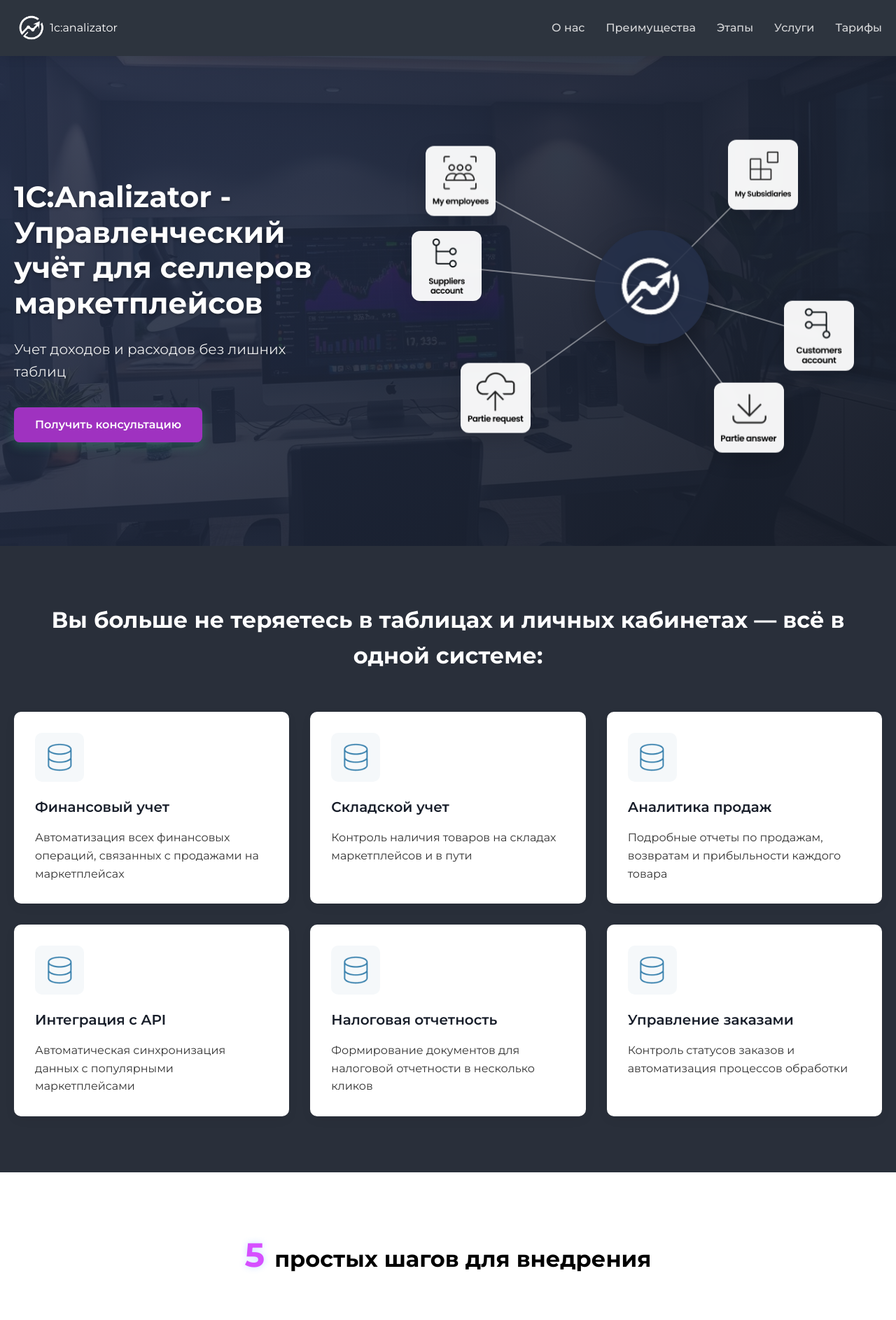
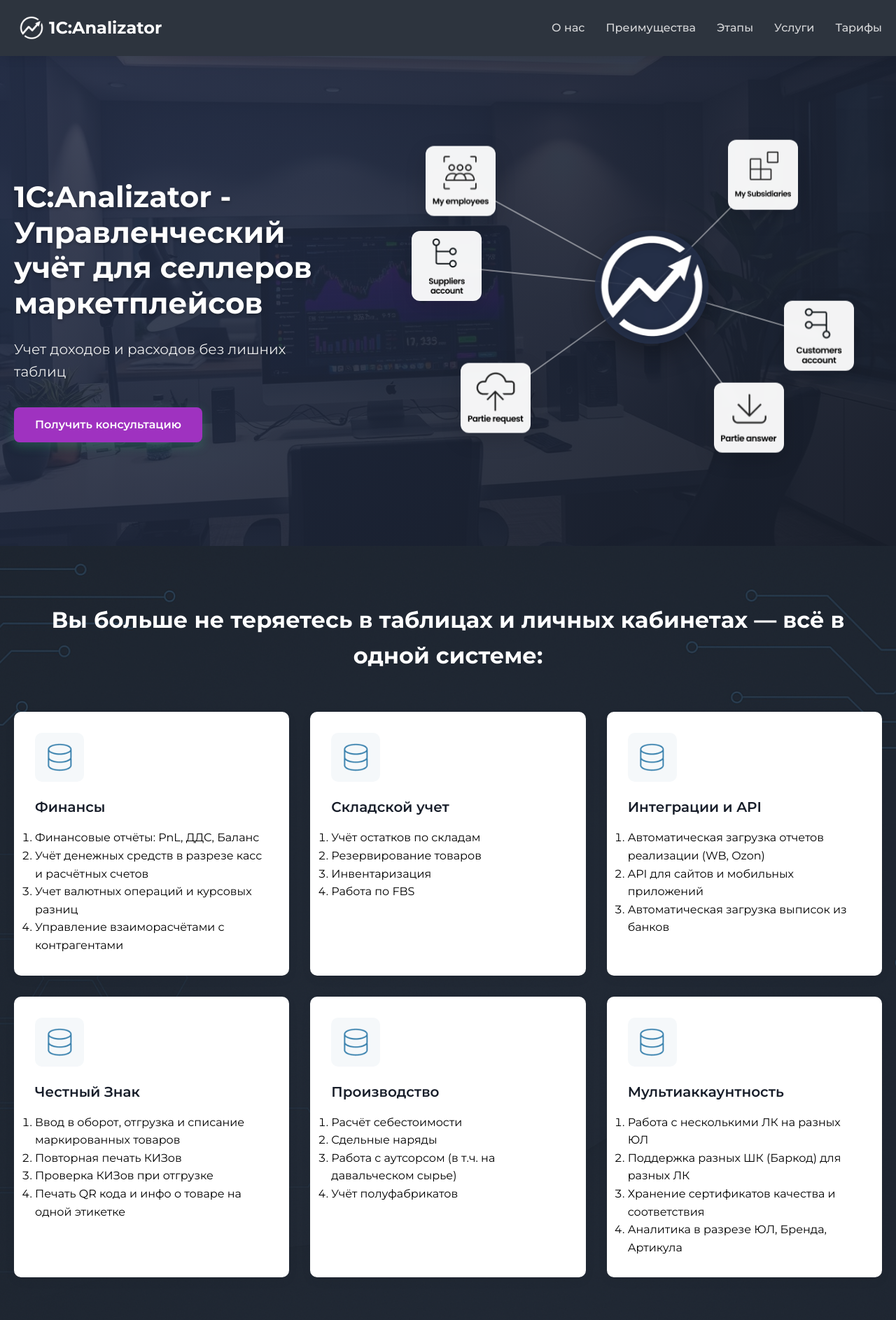
Before and after one commit to KoboSteruS/QUIBOT, a Flask app: page / in a window 1280 px wide. Shown: the top 1886 px of the page at 70% size. Run offline with Flask 2, Linux system fonts and the light colour scheme.

Commit message:
last commit

```diff
--- a/static/css/components.css
+++ b/static/css/components.css
@@ -28,12 +28,49 @@
     text-shadow: 0 0 10px rgba(79, 150, 255, 0.3);
 }
 
+/* Общий фон с затемнением */
+.section-dark-bg {
+    position: relative;
+    z-index: 1;
+    overflow: hidden;
+}
+
+.section-dark-bg::before {
+    content: '';
+    position: absolute;
+    top: 0; left: 0; right: 0; bottom: 0;
+    background-image: url('../img/dark_background.png');
+    background-size: cover;
+    background-position: center;
+    opacity: 0.5; /* степень затемнения */
+    z-index: -1;
+}
+
+/* Общий светлый фон */
+.section-light-bg {
+    position: relative;
+    z-index: 1;
+    overflow: hidden;
+}
+
+.section-light-bg::before {
+    content: '';
+    position: absolute;
+    top: 0; left: 0; right: 0; bottom: 0;
+    background-image: url('../img/light_background.png');
+    background-size: cover;
+    background-position: center;
+    opacity: 1;
+    z-index: -1;
+}
+
 /* Advantages section */
 .advantages {
     padding: 80px 0;
     background-color: #292F3A;
     color: white;
 }
+
 
 .advantages__grid {
     display: grid;
--- a/static/css/styles.css
+++ b/static/css/styles.css
@@ -450,8 +450,8 @@ input, textarea, select {
 }
 
 .hero__logo {
-    width: 120px;
-    height: 120px;
+    min-width: 220px;
+    min-height: 120px;
     object-fit: contain;
     filter: drop-shadow(0 2px 5px rgba(0, 0, 0, 0.2));
 }
--- a/templates/index.html
+++ b/templates/index.html
@@ -18,8 +18,8 @@
             <div class="header__wrapper">
                 <div class="logo">
                     <a href="#" class="logo__link">
-                        <img src="{{ url_for('static', filename='img/logo.png') }}" alt="1C:Analizator" class="logo__img">
-                        1c:analizator
+                        <img src="{{ url_for('static', filename='img/logo.png') }}" alt="1С:Analizator" class="logo__img">
+                        <h2>1С:Analizator</h2>
                     </a>
                 </div>
                 <nav class="nav">
@@ -83,7 +83,7 @@
         </div>
     </section>
 
-    <section class="advantages" id="advantages">
+    <section class="advantages section-dark-bg" id="advantages">
         <div class="container">
             <div class="advantages__wrapper">
                 <h2 class="section-title white__title">Вы больше не теряетесь в таблицах и личных кабинетах — всё в одной системе:</h2>
@@ -92,50 +92,79 @@
                         <div class="advantage-card__icon">
                             <img src="{{ url_for('static', filename='img/icon-1.png') }}" alt="" class="advantage-card__img">
                         </div>
-                        <h3 class="advantage-card__title">Финансовый учет</h3>
-                        <p class="advantage-card__desc">Автоматизация всех финансовых операций, связанных с продажами на маркетплейсах</p>
+                        <h3 class="advantage-card__title">Финансы</h3>
+                        <ul class="advantage-card__list" style="list-style-type:decimal;color: black;">
+                            <li>Финансовые отчёты: PnL, ДДС, Баланс</li>
+                            <li>Учёт денежных средств в разрезе касс и расчётных счетов</li>
+                            <li>Учет валютных операций и курсовых разниц</li>
+                            <li>Управление взаиморасчётами с контрагентами</li>
+                        </ul>
                     </div>
                     <div class="advantage-card">
                         <div class="advantage-card__icon">
                             <img src="{{ url_for('static', filename='img/icon-1.png') }}" alt="" class="advantage-card__img">
                         </div>
                         <h3 class="advantage-card__title">Складской учет</h3>
-                        <p class="advantage-card__desc">Контроль наличия товаров на складах маркетплейсов и в пути</p>
+                        <ul class="advantage-card__list" style="list-style-type: decimal;color: black;">
+                            <li>Учёт остатков по складам</li>
+                            <li>Резервирование товаров</li>
+                            <li>Инвентаризация</li>
+                            <li>Работа по FBS</li>
+                        </ul>
                     </div>
                     <div class="advantage-card">
                         <div class="advantage-card__icon">
                             <img src="{{ url_for('static', filename='img/icon-1.png') }}" alt="" class="advantage-card__img">
                         </div>
-                        <h3 class="advantage-card__title">Аналитика продаж</h3>
-                        <p class="advantage-card__desc">Подробные отчеты по продажам, возвратам и прибыльности каждого товара</p>
+                        <h3 class="advantage-card__title">Интеграции и API</h3>
+                        <ul class="advantage-card__list" style="list-style-type: decimal;color: black;">
+                            <li>Автоматическая загрузка отчетов реализации (WB, Ozon)</li>
+                            <li>API для сайтов и мобильных приложений</li>
+                            <li>Автоматическая загрузка выписок из банков</li>
+                        </ul>
                     </div>
                     <div class="advantage-card">
                         <div class="advantage-card__icon">
                             <img src="{{ url_for('static', filename='img/icon-1.png') }}" alt="" class="advantage-card__img">
                         </div>
-                        <h3 class="advantage-card__title">Интеграция с API</h3>
-                        <p class="advantage-card__desc">Автоматическая синхронизация данных с популярными маркетплейсами</p>
+                        <h3 class="advantage-card__title">Честный Знак</h3>
+                        <ul class="advantage-card__list" style="list-style-type: decimal;color: black;">
+                            <li>Ввод в оборот, отгрузка и списание маркированных товаров</li>
+                            <li>Повторная печать КИЗов</li>
+                            <li>Проверка КИЗов при отгрузке</li>
+                            <li>Печать QR кода и инфо о товаре на одной этикетке</li>
+                        </ul>
                     </div>
                     <div class="advantage-card">
                         <div class="advantage-card__icon">
                             <img src="{{ url_for('static', filename='img/icon-1.png') }}" alt="" class="advantage-card__img">
                         </div>
-                        <h3 class="advantage-card__title">Налоговая отчетность</h3>
-                        <p class="advantage-card__desc">Формирование документов для налоговой отчетности в несколько кликов</p>
+                        <h3 class="advantage-card__title">Производство</h3>
+                        <ul class="advantage-card__list" style="list-style-type: decimal;color: black;">
+                            <li>Расчёт себестоимости</li>
+                            <li>Сдельные наряды</li>
+                            <li>Работа с аутсорсом (в т.ч. на давальческом сырье)</li>
+                            <li>Учёт полуфабрикатов</li>
+                        </ul>
                     </div>
                     <div class="advantage-card">
                         <div class="advantage-card__icon">
                             <img src="{{ url_for('static', filename='img/icon-1.png') }}" alt="" class="advantage-card__img">
                         </div>
-                        <h3 class="advantage-card__title">Управление заказами</h3>
-                        <p class="advantage-card__desc">Контроль статусов заказов и автоматизация процессов обработки</p>
+                        <h3 class="advantage-card__title">Мультиаккаунтность</h3>
+                        <ul class="advantage-card__list" style="list-style-type: decimal;color: black;">
+                            <li>Работа с несколькими ЛК на разных ЮЛ</li>
+                            <li>Поддержка разных ШК (Баркод) для разных ЛК</li>
+                            <li>Хранение сертификатов качества и соответствия</li>
+                            <li>Аналитика в разрезе ЮЛ, Бренда, Артикула</li>
+                        </ul>
                     </div>
                 </div>
             </div>
         </div>
     </section>
 
-    <section class="stages" id="stages">
+    <section class="stages section-light-bg " id="stages">
         <div class="container">
             <h2 class="section-title"><span class="highlighted-number">5</span> простых шагов для внедрения</h2>
             <div class="stages__wrapper">
@@ -188,7 +217,7 @@
         </div>
     </section>
 
-    <section class="experience" id="experience">
+    <section class="experience section-dark-bg" id="experience">
         <div class="container">
             <div class="experience__wrapper">
                 <h2 class="section-title white__title">Мы основываемся на личном опыте внедрения 1С</h2>
@@ -222,7 +251,7 @@
         </div>
     </section>
 
-    <section class="services" id="services">
+    <section class="services section-light-bg " id="services">
         <div class="container">
             <h2 class="section-title">Полный список доработок</h2>
             <div class="services__container">
@@ -359,7 +388,7 @@
         </div>
     </section>
 
-    <section class="service-modal">
+    <section class="service-modal section-light-bg ">
         <div class="service-modal__overlay"></div>
         <div class="service-modal__content">
             <button class="service-modal__close" aria-label="Закрыть">&#10005;</button>
@@ -379,7 +408,7 @@
         </div>
     </section>
 
-    <section class="cta" id="contact">
+    <section class="cta section-dark-bg" id="contact">
         <div class="container">
             <div class="cta__wrapper">
                 <div class="cta__content">
@@ -409,7 +438,7 @@
 
 
     <!-- Блок с тарифами -->
-    <section class="pricing" id="pricing">
+    <section class="pricing section-light-bg " id="pricing">
         <div class="container">
             <h2 class="pricing__title">Тарифные планы</h2>
             <p class="pricing__desc">Выберите оптимальный план для вашего бизнеса, который лучше всего соответствует вашим потребностям</p>
```
Also changed, not shown: static/img/logo.png, static/img/ogo.png (added), 1 other file.
